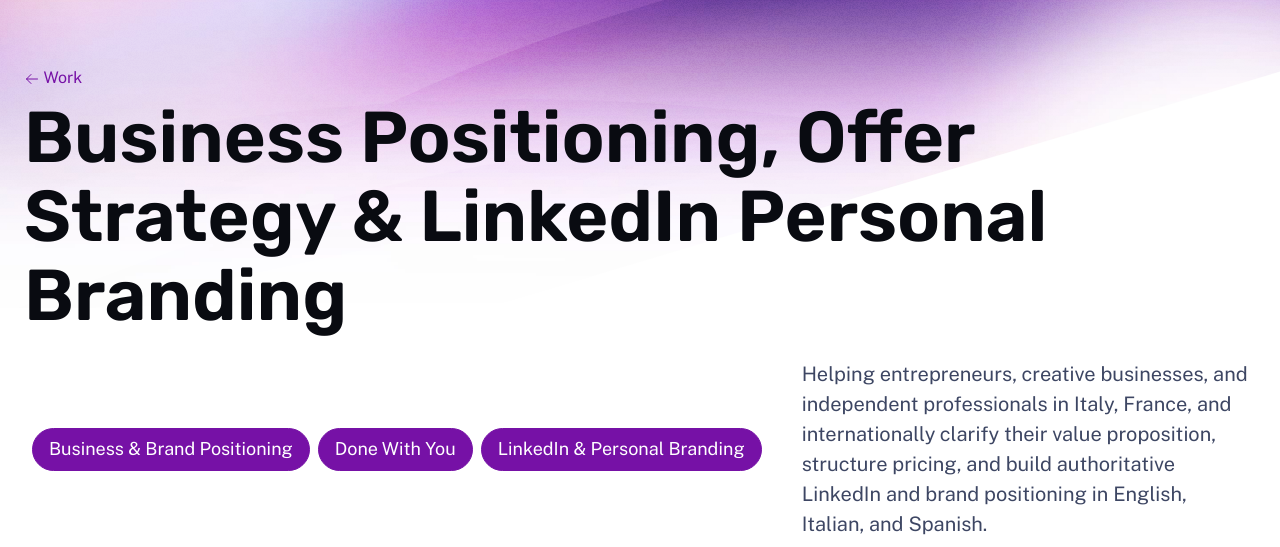
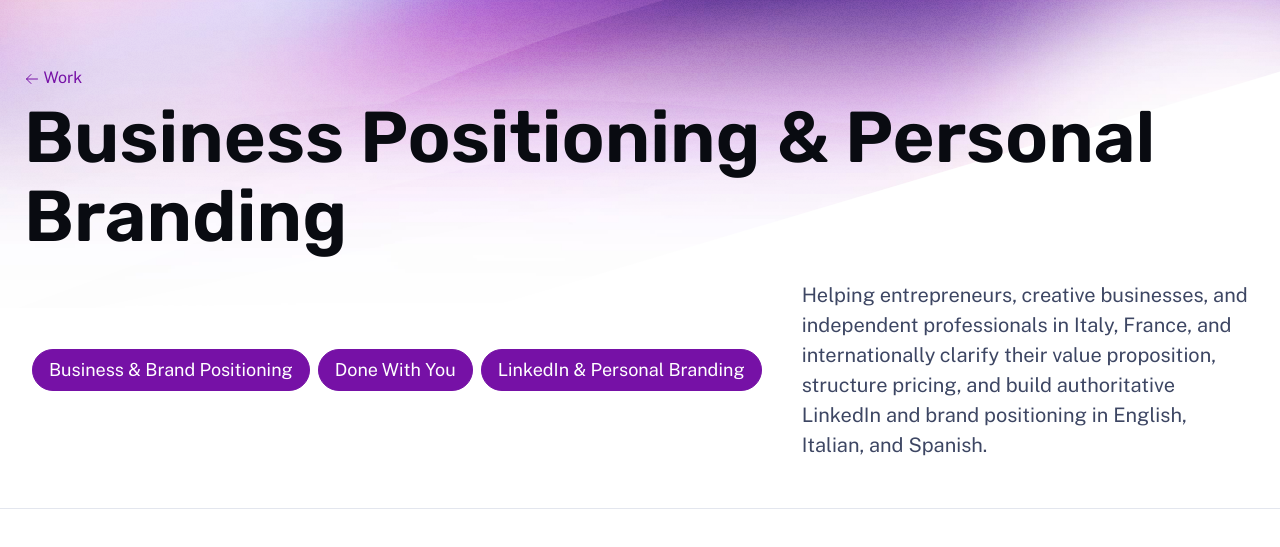
Before and after one commit to rutylarareyes-stack/communications-strategy, an Astro site: page /work/business-positioning-linkedin-strategy in a window 1280 px wide. Shown: the part 119-666 px from the top of the page. Built offline with nearby package versions, Linux system fonts and the light colour scheme; Astro itself is replaced by a stand-in of ours.

Commit message:
Update business-positioning-linkedin-strategy.md

```diff
--- a/src/content/work/business-positioning-linkedin-strategy.md
+++ b/src/content/work/business-positioning-linkedin-strategy.md
@@ -1,5 +1,5 @@
 ---
-title: Business Positioning, Offer Strategy & LinkedIn Personal Branding
+title: Business Positioning & Personal Branding
 publishDate: 2026-01-10 00:00:00
 img: /assets/stock-4.jpg
 img_alt: Business positioning, pricing strategy, and LinkedIn personal branding for entrepreneurs in Florence and internationally
```
